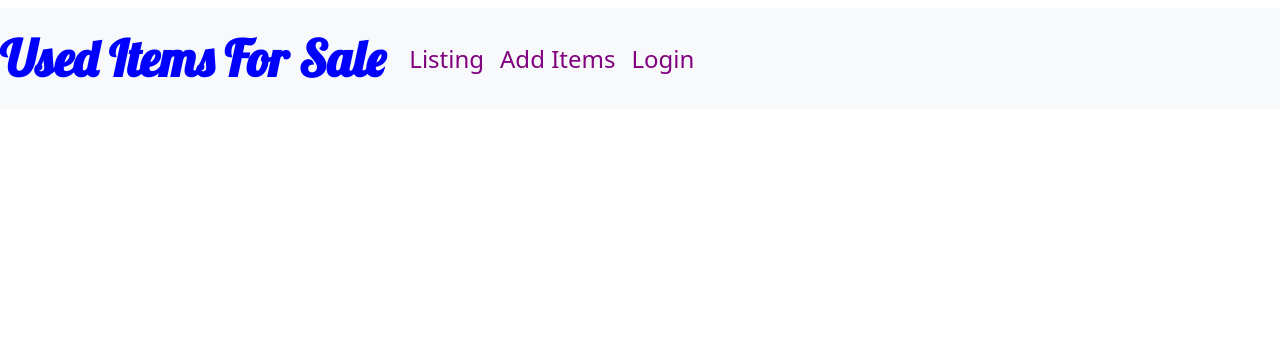
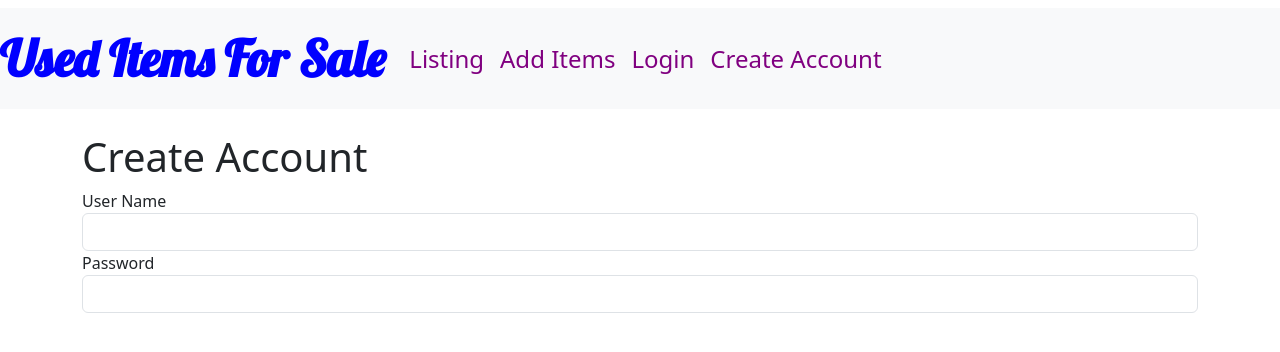
Before and after one commit to nnpk1007/flatiron-market-place-react-app, a React (Create React App) app: page /sign-up in a window 1280 px wide. Shown: the top 352 px of the page. Built offline with nearby package versions, Linux system fonts and the light colour scheme.

Commit message:
create Signup.js file and add create account form

```diff
--- a/src/App.js
+++ b/src/App.js
@@ -12,6 +12,7 @@ import "bootstrap/dist/css/bootstrap.min.css";
 import Listing from "./component/Listing";
 import AddItem from "./component/AddItem";
 import Login from "./component/Login";
+import Signup from "./component/Signup";
 
 function App() {
   // state to track user logged in
@@ -112,6 +113,15 @@ function App() {
               </Link>
             </li>
           )}
+          <li className="nav-item">
+            <Link
+              className="nav-link"
+              to="/sign-up"
+              style={{ fontSize: "24px", color: "purple" }}
+            >
+              Create Account
+            </Link>
+          </li>
         </ul>
       </nav>
 
@@ -120,6 +130,7 @@ function App() {
           <Route path="/" element={<Listing />} />
           <Route path="/listing" element={<Listing loggedIn={loggedIn} />} />
           <Route path="/add-item" element={requireAuth(AddItem)} />
+          <Route path="/sign-up" element={<Signup username={username} setUsername={setUsername} setPassword={setPassword} password={password}/>} />
           <Route
             path="/login"
             element={
--- /dev/null
+++ b/src/component/Signup.js
@@ -0,0 +1,31 @@
+import React from "react";
+
+function Signup({ username, password, setUsername, setPassword }) {
+  return (
+    <div>
+      <h1>Create Account</h1>
+      <form>
+        <div className="form-group">
+            <label>User Name</label>
+            <input
+                type="text"
+                className="form-control"
+                value={username}
+                required
+                onChange={(e) => setUsername(e.target.value)}
+            />
+            <label>Password</label>
+            <input
+                type="text"
+                className="form-control"
+                value={password}
+                required
+                onChange={(e) => setPassword(e.target.value)}
+            />
+        </div>
+      </form>
+    </div>
+  );
+}
+
+export default Signup;
```
